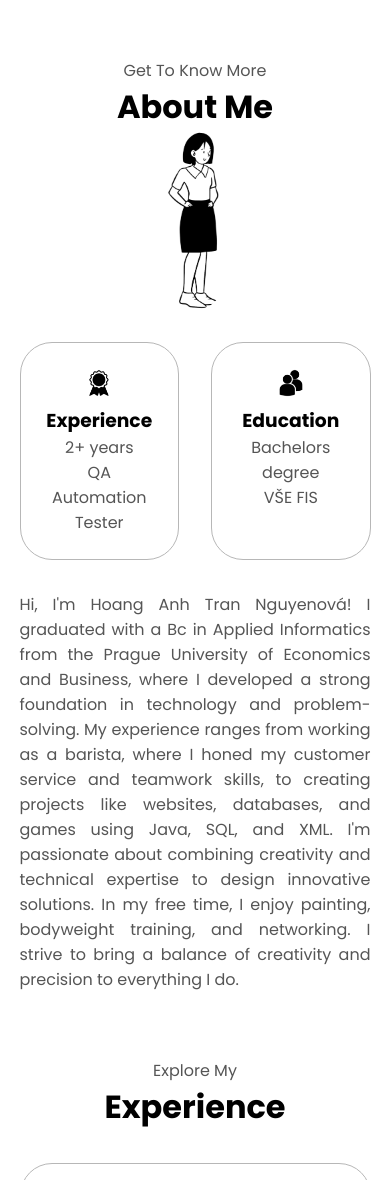
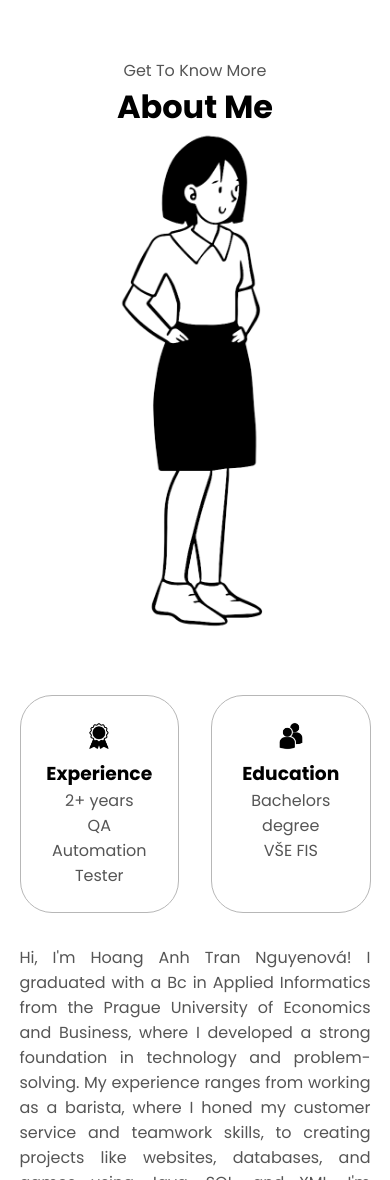
Before and after one commit to trah07/4iz268_web, a plain HTML site: page index.html in a window 390 px wide. Shown: the part 820-2000 px from the top of the page. Drawn offline with Linux system fonts and the light colour scheme.

Commit message:
reduced unnecessary divs

```diff
--- a/index.html
+++ b/index.html
@@ -44,12 +44,11 @@
 
     <main>
       <section id="profile">
-        <div class="section__pic-container">
         <img
           src="./assets/profile-pic.png"
           alt="Hoang Anh Tran Profile Picture"
+          class="profile-picture"
         />
-        </div>
         <div class="section__text">
           <p class="section__text__p1">Hello, I'm</p>
           <h1 class="title">Hoang Anh</h1>
@@ -88,13 +87,11 @@
         <p class="section__text__p1">Get To Know More</p>
         <h1 class="title">About Me</h1>
         <div class="section-container">
-          <div class="section__pic-container">
           <img
             src="./assets/about-pic.png"
             alt="Profile picture"
             class="about-pic"
           />
-          </div>
           <div class="about-details-container">
             <div class="about-containers">
               <div class="details-container">
@@ -116,21 +113,18 @@
                 <p>Bachelors degree <br />VŠE FIS</p>
               </div>
             </div>
-            <div class="text-container">
-              <p>
-                Hi, I'm Hoang Anh Tran Nguyenová! I graduated with a Bc in
-                Applied Informatics from the Prague University of Economics and
-                Business, where I developed a strong foundation in technology
-                and problem-solving. My experience ranges from working as a
-                barista, where I honed my customer service and teamwork skills,
-                to creating projects like websites, databases, and games using
-                Java, SQL, and XML. I'm passionate about combining creativity
-                and technical expertise to design innovative solutions. In my
-                free time, I enjoy painting, bodyweight training, and
-                networking. I strive to bring a balance of creativity and
-                precision to everything I do.
+            <p class="text-container">
+              Hi, I'm Hoang Anh Tran Nguyenová! I graduated with a Bc in Applied
+              Informatics from the Prague University of Economics and Business,
+              where I developed a strong foundation in technology and
+              problem-solving. My experience ranges from working as a barista,
+              where I honed my customer service and teamwork skills, to creating
+              projects like websites, databases, and games using Java, SQL, and
+              XML. I'm passionate about combining creativity and technical
+              expertise to design innovative solutions. In my free time, I enjoy
+              painting, bodyweight training, and networking. I strive to bring a
+              balance of creativity and precision to everything I do.
             </p>
-            </div>
           </div>
         </div>
         <img
--- a/mediaqueries.css
+++ b/mediaqueries.css
@@ -25,7 +25,7 @@
   }
   #profile,
   .section-container {
-    display: block;
+    flex-direction: column;
   }
   .arrow {
     display: none;
@@ -37,13 +37,14 @@
   section {
     margin: 0 5%;
   }
-  .section__pic-container {
+  .about-containers {
+    margin-top: 0;
+  }
+  .profile-picture {
+    display: flex;
     width: 275px;
     height: 275px;
     margin: 0 auto 2rem;
-  }
-  .about-containers {
-    margin-top: 0;
   }
 }
 
@@ -86,10 +87,14 @@
     gap: 0.5rem;
     text-align: center;
   }
-  .section__pic-container {
-    width: auto;
-    height: 46vw;
-    justify-content: center;
+  .profile-picture {
+    display: flex;
+    width: 275px;
+    height: 275px;
+    margin: 0 auto 2rem;
+  }
+  .section__pic-container > img {
+    align-self: flex-start;
   }
   .section__text__p2 {
     font-size: 1.25rem;
--- a/style.css
+++ b/style.css
@@ -162,10 +162,6 @@ section {
   min-height: fit-content;
 }
 
-.section-container {
-  display: flex;
-}
-
 /* PROFILE SECTION */
 
 #profile {
@@ -175,7 +171,7 @@ section {
   height: 90vh;
 }
 
-.section__pic-container {
+.profile-picture {
   display: flex;
   height: 400px;
   width: 400px;
@@ -293,6 +289,16 @@ section {
 
 .about-pic {
   border-radius: 2rem;
+  height: 500px;
+  width: 155px;
+  margin-left: auto;
+  margin-right: auto;
+}
+
+.section-container {
+  gap: 4rem;
+  display: flex;
+  flex-direction: row;
 }
 
 .arrow {
@@ -309,17 +315,6 @@ section {
   border: rgb(53, 53, 53) 0.1rem solid;
   border-color: rgb(183, 183, 183);
   text-align: center;
-}
-
-.section-container {
-  gap: 4rem;
-  height: 80%;
-}
-
-.section__pic-container {
-  height: 500px;
-  width: 400px;
-  margin: auto 0;
 }
 
 /* EXPERIENCE SECTION */
```
Lines whose indentation alone changed are shown as unchanged.
